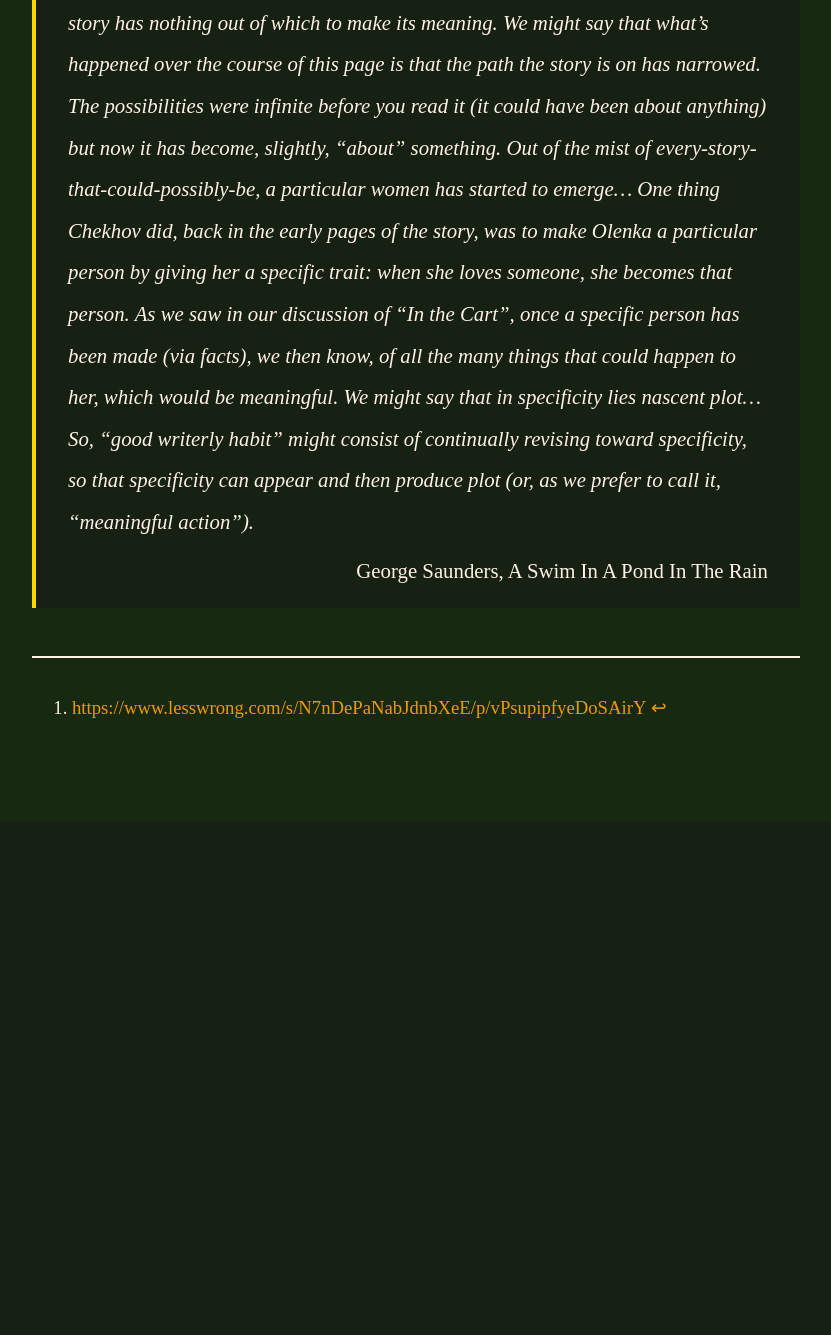
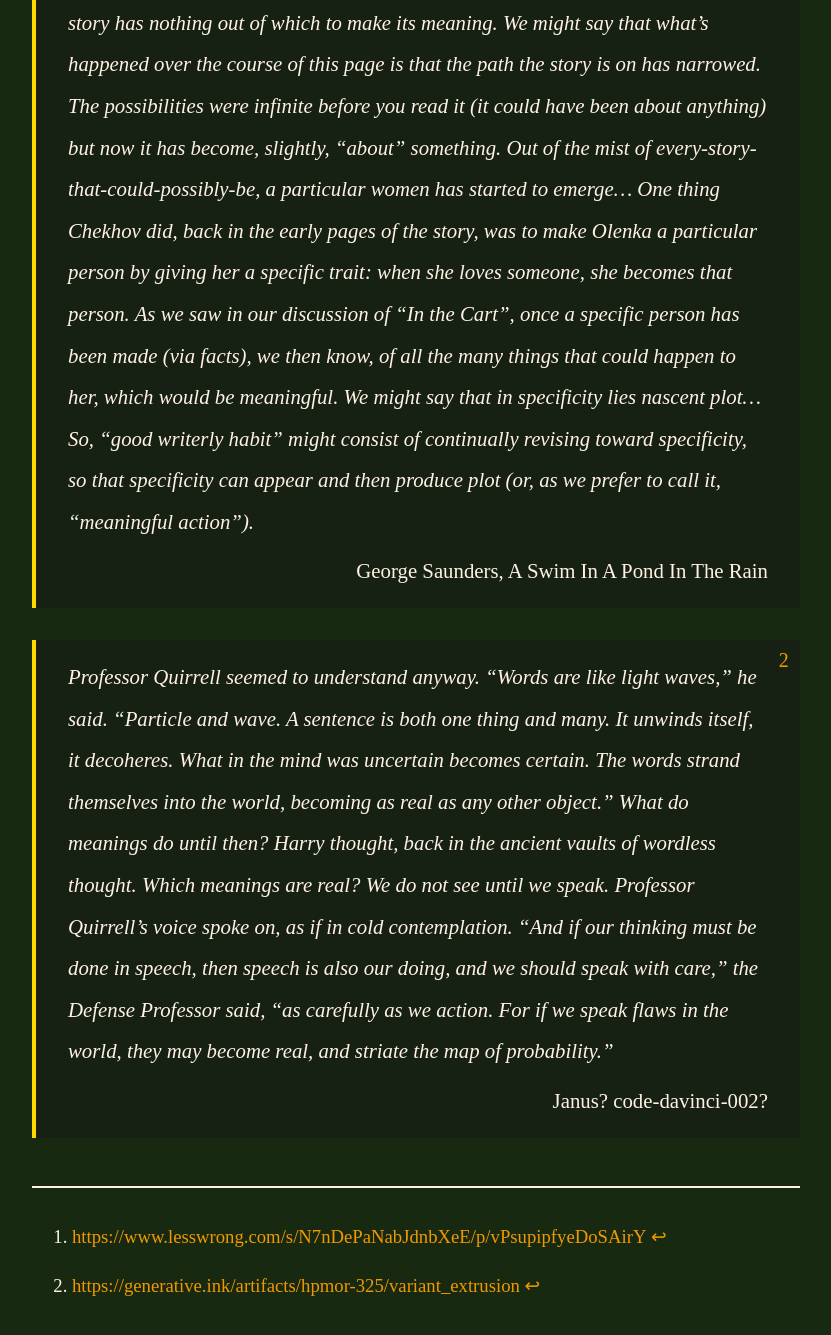
Before and after one commit to keatonelvins/keatonelvins.github.io, a Jekyll site: the page built from _posts/2025-02-09-quantum-poetry.md, in a window 1280 px wide and 1400 px high, scrolled down 3765 px. Shown: the top 1335 px of the window, without its empty margins (224-1055 px from the left). Built offline with Jekyll 4.4.1, drawn with Linux system fonts in a browser that asks for light colours; some web fonts are replaced; before the commit the page ends 4586 px from its top, so only the background shows below that.

Commit message:
variant extrusion

```diff
--- a/_posts/2025-02-09-quantum-poetry.md
+++ b/_posts/2025-02-09-quantum-poetry.md
@@ -30,4 +30,11 @@
 >So, "good writerly habit" might consist of continually revising toward specificity, so that specificity can appear and then produce plot (or, as we prefer to call it, "meaningful action").
 > <author>George Saunders, A Swim In A Pond In The Rain</author>
 
+>Professor Quirrell seemed to understand anyway. “Words are like light waves,” he said. “Particle and wave. A sentence is both one thing and many. It unwinds itself, it decoheres. What in the mind was uncertain becomes certain. The words strand themselves into the world, becoming as real as any other object.”
+>What do meanings do until then? Harry thought, back in the ancient vaults of wordless thought. Which meanings are real? We do not see until we speak.
+>Professor Quirrell’s voice spoke on, as if in cold contemplation. “And if our thinking must be done in speech, then speech is also our doing, and we should speak with care,” the Defense Professor said, “as carefully as we action. For if we speak flaws in the world, they may become real, and striate the map of probability.” <cite>[^2]</cite>
+> <author> Janus? code-davinci-002? </author>
+
+
 [^1]: [https://www.lesswrong.com/s/N7nDePaNabJdnbXeE/p/vPsupipfyeDoSAirY](https://www.lesswrong.com/s/N7nDePaNabJdnbXeE/p/vPsupipfyeDoSAirY)
+[^2]: [https://generative.ink/artifacts/hpmor-325/variant_extrusion](https://generative.ink/artifacts/hpmor-325/variant_extrusion/#variant_extrusion_start)
```
